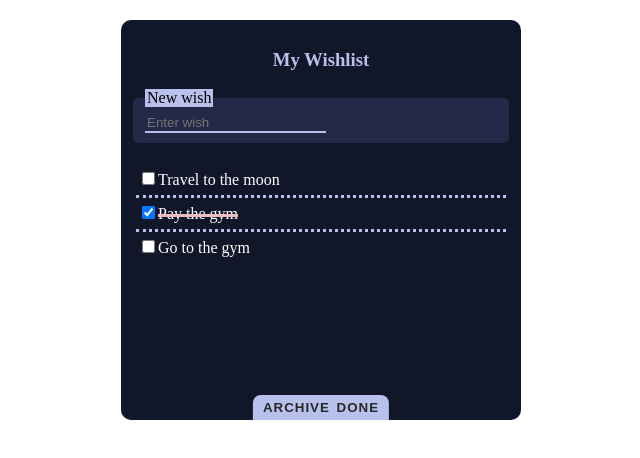
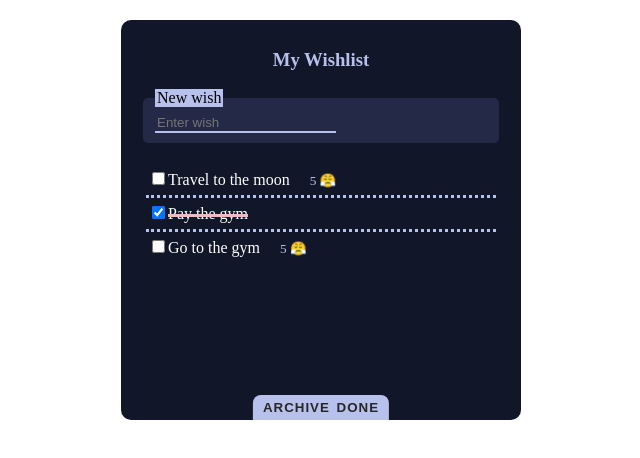
Before and after one commit to Saul-BT/curso-react, a React (Vite) app: page / in a window 1280 px wide. Shown: the top 458 px of the page, without its empty margins (319-959 px from the left). Built offline with nearby package versions, Linux system fonts and the light colour scheme.

Commit message:
Adding uncompleted delay

```diff
--- a/src/App/App.css
+++ b/src/App/App.css
@@ -3,7 +3,7 @@
   max-width: 400px;
   min-height: 400px;
   margin: 20px auto;
-  padding: 10px;
+  padding: 10px 20px 30px;
   background-color: var(--background-color);
   border-radius: 10px;
   box-sizing: border-box;
--- a/src/App/WishInput/WishInput.jsx
+++ b/src/App/WishInput/WishInput.jsx
@@ -9,6 +9,7 @@ const WishInput = ({ onNewWish, title, hint }) => {
     <fieldset className="new-wish-control">
       <legend>{title}</legend>
       <input
+        maxLength="30"
         placeholder={hint}
         value={newWishText}
         onChange={(e) => setNewWishText(e.target.value)}
--- a/src/App/WishList/WishItem/WishItem.css
+++ b/src/App/WishList/WishItem/WishItem.css
@@ -25,3 +25,18 @@
 .wish-item > input[type='checkbox']:checked + label::before {
   width: 100%;
 }
+
+.wish-item.warning::after {
+  content: attr(age) ' 😤';
+}
+.wish-item.danger::after {
+  content: attr(age) ' 😡';
+}
+
+.wish-item.warning::after,
+.wish-item.danger::after {
+  position: relative;
+  left: 20px;
+  color: var(--primary-color);
+  font-size: smaller;
+}
--- a/src/App/WishList/WishItem/WishItem.jsx
+++ b/src/App/WishList/WishItem/WishItem.jsx
@@ -1,9 +1,29 @@
 import PropTypes from 'prop-types';
-import React from 'react';
+import React, { useState, useEffect } from 'react';
 import './WishItem.css';
 
-const WishItem = ({ id, text, done, onDoneChange }) => (
-  <li className="wish-item">
+const WishItem = ({ id, text, done, onDoneChange }) => {
+  const [age, setAge] = useState(0);
+
+  useEffect(() => {
+    let ageInterval;
+
+    if (!done) {
+      ageInterval = setInterval(() => {
+        if (done) clearInterval(ageInterval);
+        else setAge((prevAge) => prevAge + 1);
+      }, 1000);
+    } else setAge(0);
+
+    return () => clearInterval(ageInterval);
+  }, [done]);
+
+  return (
+    <li
+      age={age}
+      className={`wish-item ${(age >= 10 && 'danger') ||
+        (age >= 5 && 'warning')}`}
+    >
       <input
         onChange={(e) => onDoneChange(e.target.checked)}
         id={id}
@@ -13,6 +33,7 @@ const WishItem = ({ id, text, done, onDoneChange }) => (
       <label htmlFor={id}>{text}</label>
     </li>
   );
+};
 
 WishItem.defaultProps = {
   id: 'no-id',
```
Lines whose indentation alone changed are shown as unchanged.
